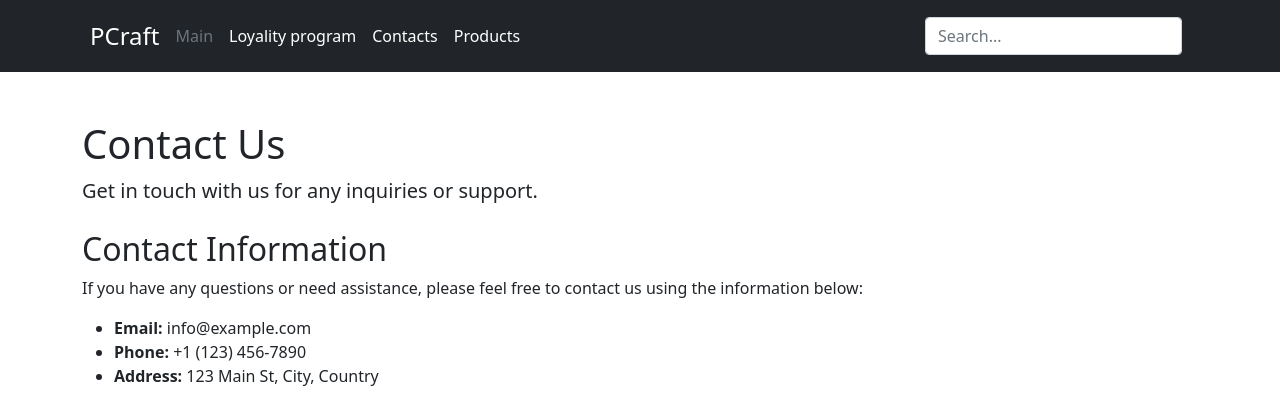
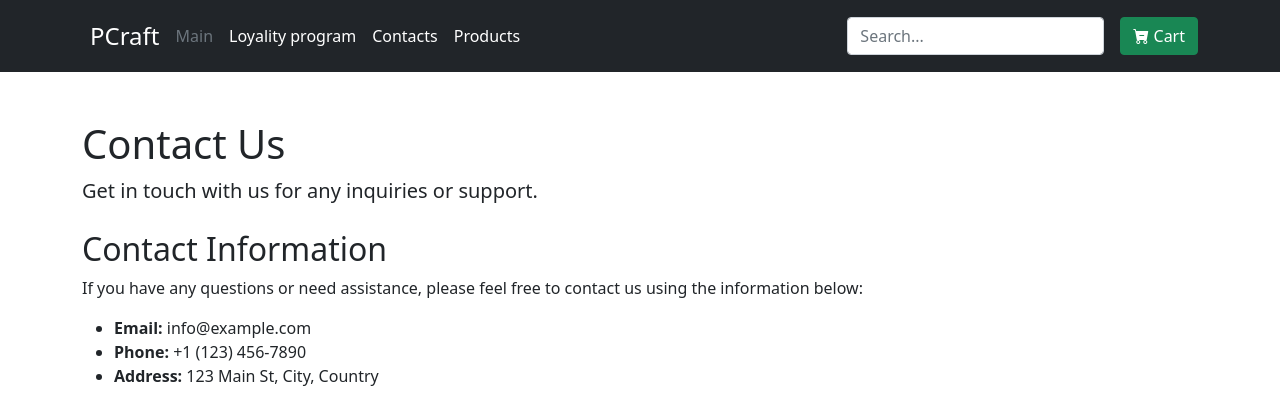
Before and after one commit to ChadCoder39/Computer-components-website-Flask, a Flask app: page /contacts in a window 1280 px wide. Shown: the top 410 px of the page. Run offline with Flask 3, Linux system fonts and the light colour scheme; some libraries are stand-ins or nearby versions.

Commit message:
working on cart

```diff
--- a/data/processors.json
+++ b/data/processors.json
@@ -1,5 +1,5 @@
 [
-    {"name": "Intel Core i5-9400F", "cores": 6, "threads": 6, "clock_speed": "2.9 GHz", "price": 200, "product_id" :13, "img": "https://hotline.ua/img/tx/432/4320934955.jpg"},
+  {"__typename": "cpu", "name": "Intel Core i5-9400F", "cores": 6, "threads": 6, "clock_speed": "2.9 GHz", "price": 200, "product_id" :13, "img": "https://hotline.ua/img/tx/432/4320934955.jpg"},
   {"name": "AMD Ryzen 7 3700X", "cores": 8, "threads": 16, "clock_speed": "3.6 GHz", "price": 330, "product_id" :14, "img": "https://hotline.ua/img/tx/265/2657519755.jpg"},
   {"name": "Intel Core i9-9900K", "cores": 8, "threads": 16, "clock_speed": "3.6 GHz", "price": 500, "product_id" :15, "img": "https://hotline.ua/img/tx/180/1806743525.jpg"},
   {"name": "AMD Ryzen 5 3600X", "cores": 6, "threads": 12, "clock_speed": "3.8 GHz", "price": 250, "product_id" :16, "img": "https://hotline.ua/img/tx/199/1992619425.jpg"},
--- a/routes/order_cart.py
+++ b/routes/order_cart.py
@@ -9,7 +9,7 @@ def order_cart():
         content="Order Cart Content"
     )
 
-@app.route("/add_to_cart/<product_id>")
+@app.route("/add_to_cart/<product_id>", methods=["POST"])
 def add_to_cart(product_id):
     cart = session.get('cart', [])
     cart.append(product_id)
@@ -17,7 +17,7 @@ def add_to_cart(product_id):
     return redirect(url_for('cart'))
 
 
-@app.route("/cart")
+@app.route("/cart", methods=["GET"])
 def cart():
     cart = session.get('cart', [])
     return render_template(
--- a/static/js/main.js
+++ b/static/js/main.js
@@ -1,7 +1,10 @@
 'use strict'
+import { httpAddToCart, httpFetchCart } from "./requests.js";
 
 // wait until the doc content completes loading
 document.addEventListener('DOMContentLoaded', () => {
+    const page = location.pathname;
+
     // get all products
     const items = document.querySelectorAll('#product');
     // applying event listeners
@@ -9,9 +12,17 @@ document.addEventListener('DOMContentLoaded', () => {
         // apply event on 'add to cart' button
         const btn = node.querySelector('#add-to-cart');
         // add event listener if btn with id 'add-to-cart' exists
-        btn && btn.addEventListener('click', (e) => {
+        btn && btn.addEventListener('click', async(e) => {
             e.preventDefault();
-            console.log(`TODO: Code to add product into cart, PID: ${e.target.getAttribute('data-product_id')}`);
+            await httpAddToCart(e.target.getAttribute('data-product_id'));
         });
     });
+
+    // fetch and parse data from order cart
+    if (page === '/order_cart') {
+        (async() => {
+            const data = await httpFetchCart();
+            console.log('Cart data: ', data)
+        })();
+    }
 });
--- /dev/null
+++ b/static/js/requests.js
@@ -0,0 +1,10 @@
+const SERVER_BASE = 'http://127.0.0.1:5000'
+
+
+export const httpFetchCart = async() => {
+    return await axios.get(`${SERVER_BASE}/cart`);
+}
+
+export const httpAddToCart = async(productId) => {
+    return await axios.post(`${SERVER_BASE}/add_to_cart/${productId}`)
+}
--- a/templates/base.html
+++ b/templates/base.html
@@ -4,8 +4,13 @@
         <meta charset="UTF-8">
         <meta name="viewport" content="width=device-width, initial-scale=1.0">
         <link href="https://cdn.jsdelivr.net/npm/bootstrap@5.0.2/dist/css/bootstrap.min.css" rel="stylesheet" integrity="sha384-EVSTQN3/azprG1Anm3QDgpJLIm9Nao0Yz1ztcQTwFspd3yD65VohhpuuCOmLASjC" crossorigin="anonymous">
+        <link href="https://cdn.jsdelivr.net/npm/bootstrap-icons@1.9.1/font/bootstrap-icons.css" rel="stylesheet">
         <script src="https://cdn.jsdelivr.net/npm/bootstrap@5.0.2/dist/js/bootstrap.bundle.min.js" integrity="sha384-MrcW6ZMFYlzcLA8Nl+NtUVF0sA7MsXsP1UyJoMp4YLEuNSfAP+JcXn/tWtIaxVXM" crossorigin="anonymous"></script>
-        <script src="{{ url_for('static', filename='js/main.js') }}"></script>
+
+        <script src="{{ url_for('static', filename='js/main.js') }}" type="module"></script>
+        <script src="{{ url_for('static', filename='js/requests.js') }}" type="module"></script>
+
+        <script src="https://cdn.jsdelivr.net/npm/axios/dist/axios.min.js"></script>
         <title>{% block app_title %}{{title}}{% endblock %}</title>
     </head>
 
--- a/templates/components/header.html
+++ b/templates/components/header.html
@@ -15,6 +15,7 @@
             <form class="col-12 col-lg-auto mb-3 mb-lg-0 me-lg-3">
                 <input type="search" class="form-control form-control-dark" placeholder="Search..." aria-label="Search">
             </form>
+            <a href="/order_cart" class="btn btn-success" role="button"><span class="bi bi-cart-dash-fill"></span>&nbsp;Cart</a>
         </div>
     </div>
 </header>
```
Lines whose indentation alone changed are shown as unchanged.
